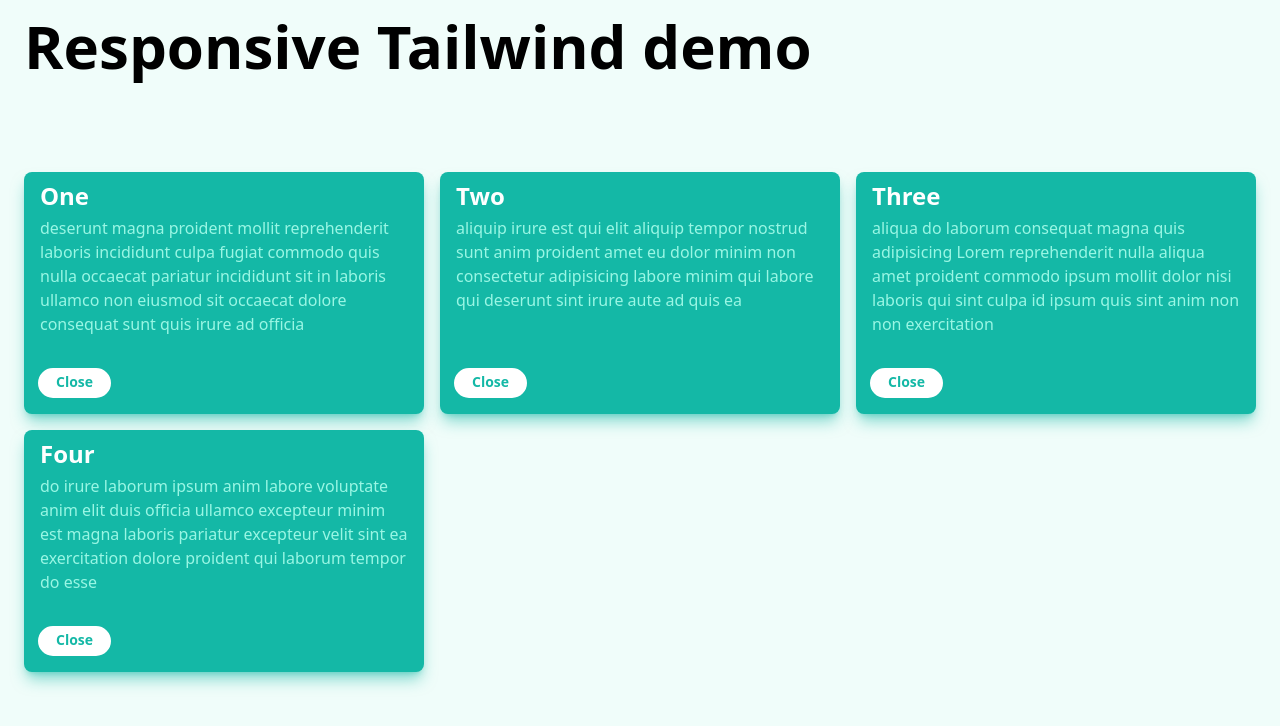
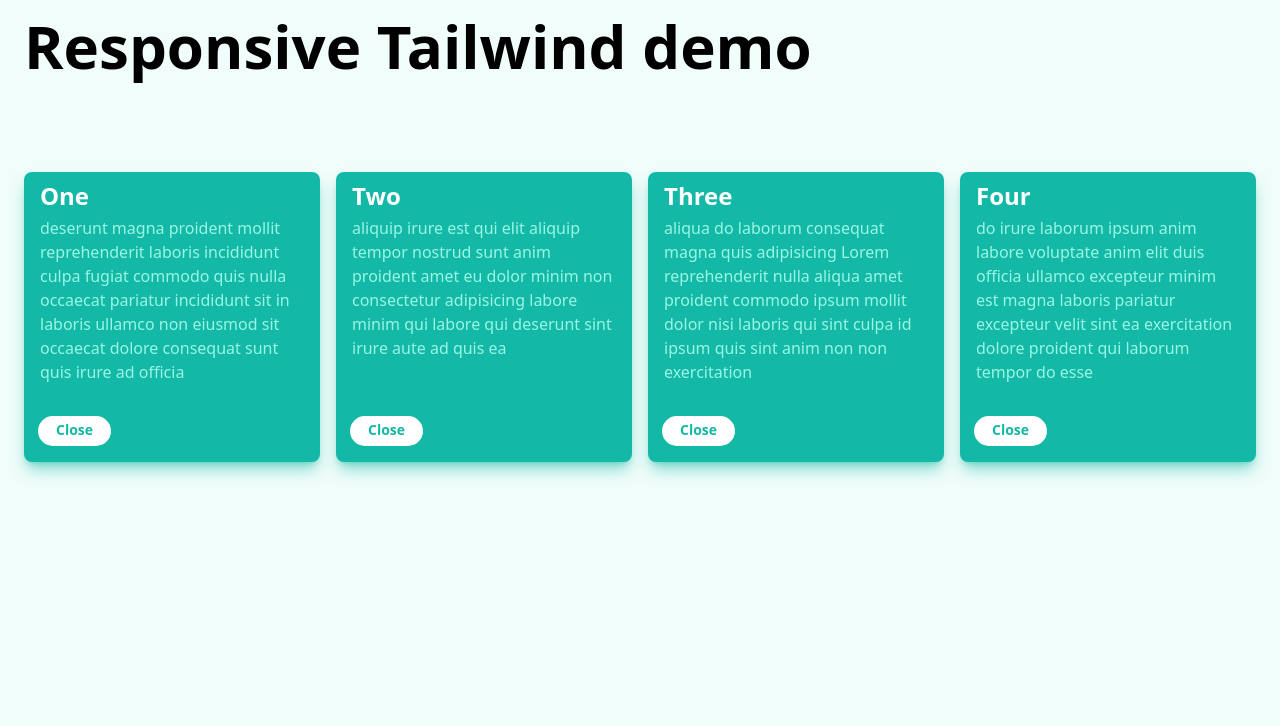
Before and after one commit to sambecker/tailwind, a Next.js app: page / in a window 1280 px wide. Shown: the top 726 px of the page. Built offline with nearby package versions, Linux system fonts and the light colour scheme.

Commit message:
Animate boxes disappearing

```diff
--- /dev/null
+++ b/components/Box.tsx
@@ -0,0 +1,39 @@
+import { FC } from 'react';
+import { joinClasses } from '../utility/css';
+import Button from '../components/Button';
+
+interface Props {
+  title: string
+  cta: string
+  onCtaClick: () => void
+}
+
+const Box: FC<Props> = ({ title, cta, onCtaClick, children }) => {
+  return(
+    <div
+      className={joinClasses([
+        'flex flex-col items-start',
+        'px-4 pt-2 pb-4',
+        'text-white bg-teal-500  rounded-lg',
+        'shadow-lg shadow-teal-500/50',
+      ])}
+    >
+      <div className="mb-8 grow">
+        <h3 className="text-2xl font-bold mb-1">
+          {title}
+        </h3>
+        <p className="text-teal-200 leading-6">
+          {children}
+        </p>
+      </div>
+      <Button
+        className="-ml-0.5"
+        onClick={onCtaClick}
+      >
+        {cta}
+      </Button>
+    </div>
+  );
+};
+
+export default Box;
--- /dev/null
+++ b/components/FlyOut.tsx
@@ -0,0 +1,14 @@
+import { FC } from 'react';
+import { AnimatePresence, motion } from 'framer-motion';
+
+const FlyOut: FC = ({ children }) => {
+  return(
+    <AnimatePresence>
+      <motion.div className="relative top-0">
+        {children}
+      </motion.div>
+    </AnimatePresence>
+  );
+};
+
+export default FlyOut;
--- a/package.json
+++ b/package.json
@@ -8,6 +8,7 @@
     "lint": "next lint"
   },
   "dependencies": {
+    "framer-motion": "^5.5.3",
     "lorem-ipsum": "^2.0.4",
     "next": "12.0.7",
     "react": "17.0.2",
@@ -16,11 +17,12 @@
   "devDependencies": {
     "@types/node": "16.11.12",
     "@types/react": "17.0.37",
+    "@typescript-eslint/eslint-plugin": "^5.5.0",
     "autoprefixer": "^10.4.0",
     "eslint": "8.4.1",
     "eslint-config-next": "12.0.7",
     "postcss": "^8.4.5",
-    "tailwindcss": "^3.0.2",
+    "tailwindcss": "^3.0.5",
     "typescript": "4.5.3"
   }
 }
--- a/pages/_document.tsx
+++ b/pages/_document.tsx
@@ -8,8 +8,8 @@
 
 class MyDocument extends Document {
   static async getInitialProps(ctx: DocumentContext) {
-    const initialProps = await Document.getInitialProps(ctx)
-    return { ...initialProps }
+    const initialProps = await Document.getInitialProps(ctx);
+    return { ...initialProps };
   }
 
   render() {
@@ -21,7 +21,7 @@
           <NextScript />
         </body>
       </Html>
-    )
+    );
   }
 }
 
--- a/pages/index.tsx
+++ b/pages/index.tsx
@@ -1,9 +1,11 @@
-import type { NextPage } from 'next'
-import Head from 'next/head'
-import { useState } from 'react'
-import { LoremIpsum } from "lorem-ipsum";
-import { joinClasses } from '../utility/css'
+import type { NextPage } from 'next';
+import { useState } from 'react';
+import Head from 'next/head';
+import { AnimatePresence, motion } from 'framer-motion';
+import { LoremIpsum } from 'lorem-ipsum';
+import { joinClasses } from '../utility/css';
 import Button from '../components/Button';
+import Box from '../components/Box';
 
 const INITIAL_ITEMS = [
   'One',
@@ -29,37 +31,38 @@
       </Head>
 
       <main className="space-y-3">
-        <h1 className="text-3xl md:text-6xl mb-8 md:mb-24 font-bold">
+        <h1
+          className={joinClasses([
+            'text-3xl leading-none md:text-6xl mb-8 md:mb-24 font-bold',
+          ])}
+        >
           {TITLE}
         </h1>
 
-        <div className="grid grid-cols-1 md:grid-cols-3 gap-6 md:gap-4">
-          {items.map(({ title, text }) =>
-            <div
-              key={title}
-              className={joinClasses([
-                'flex flex-col items-start',
-                'px-4 pt-2 pb-4',
-                'text-white bg-teal-500  rounded-lg',
-                'shadow-lg shadow-teal-500/50',
-              ])}
-            >
-              <div className="mb-8 grow">
-                <h3 className="text-2xl font-bold mb-1">
-                  {title}
-                </h3>
-                <p className="text-teal-200 leading-6">
+        <div className={joinClasses([
+          'grid',
+          'grid-cols-1 md:grid-cols-3 xl:grid-cols-4',
+          'gap-6 md:gap-4',
+        ])}>
+          <AnimatePresence>
+            {items.map(({ title, text }) =>
+              <motion.div
+                key={title}
+                className="flex"
+                initial={{ scale: 1, opacity: 1, filter: 'blur(0)' }}
+                exit={{ scale: 1.2, opacity: 0, filter: 'blur(20px)' }}
+                transition={{ duration: 0.5 }}
+              >
+                <Box
+                  title={title}
+                  cta="Close"
+                  onCtaClick={() =>
+                    setItems(items.filter(i => i.title !== title))}
+                >
                   {text}
-                </p>
-              </div>
-              <Button
-                className="-ml-0.5"
-                onClick={() =>
-                  setItems(items.filter(i => i.title !== title))}
-              >
-                Close
-              </Button>
-            </div>)}
+                </Box>
+              </motion.div>)}
+          </AnimatePresence>
         </div>
         {items.length === 0 &&
           <Button
@@ -71,7 +74,7 @@
           </Button>}
       </main>
     </>
-  )
-}
+  );
+};
 
-export default Home
+export default Home;
```
Also changed, not shown: pages/_app.tsx (+4 -4 lines), .eslintrc.json, 1 other file (tests, documents, lock files or other folders).
